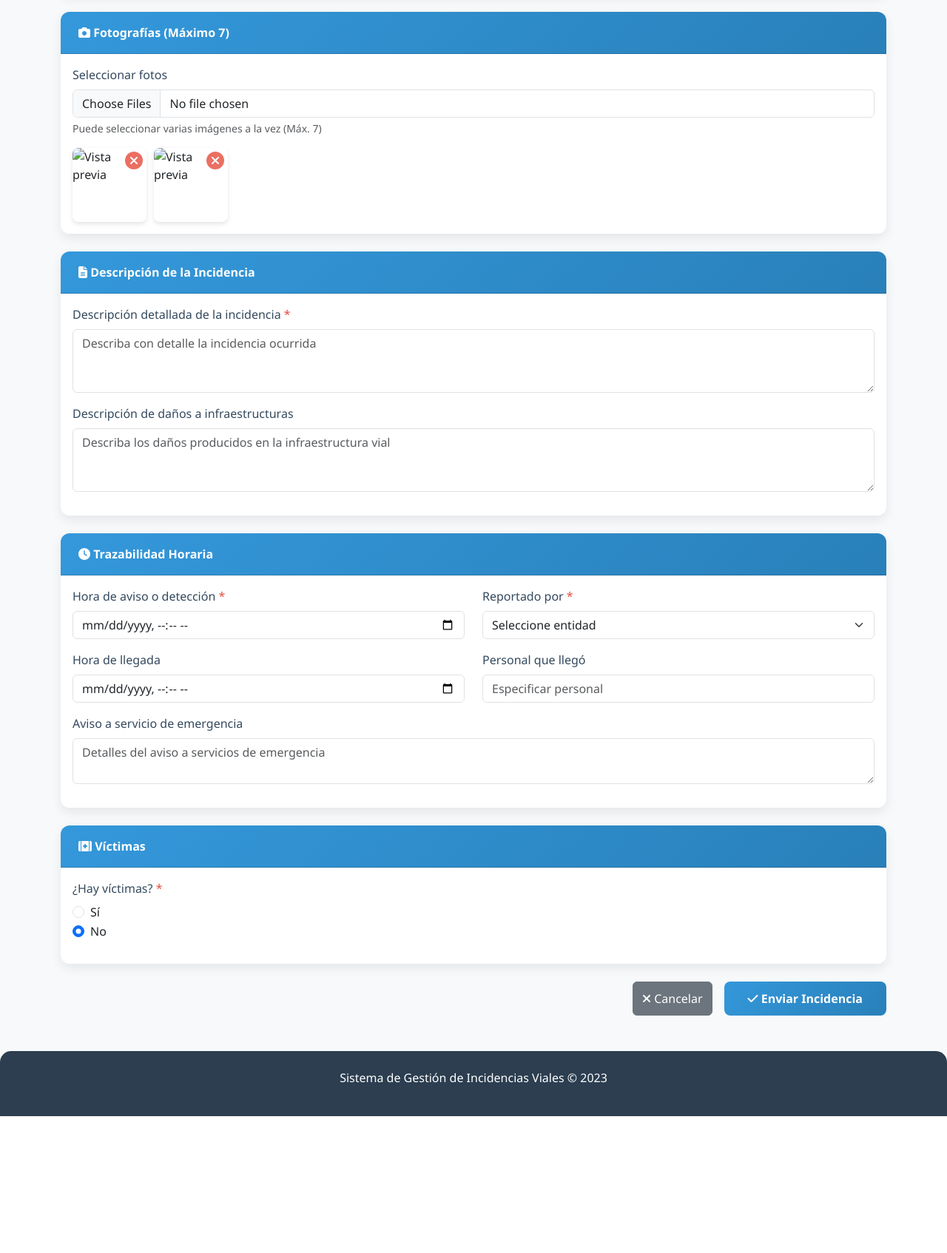
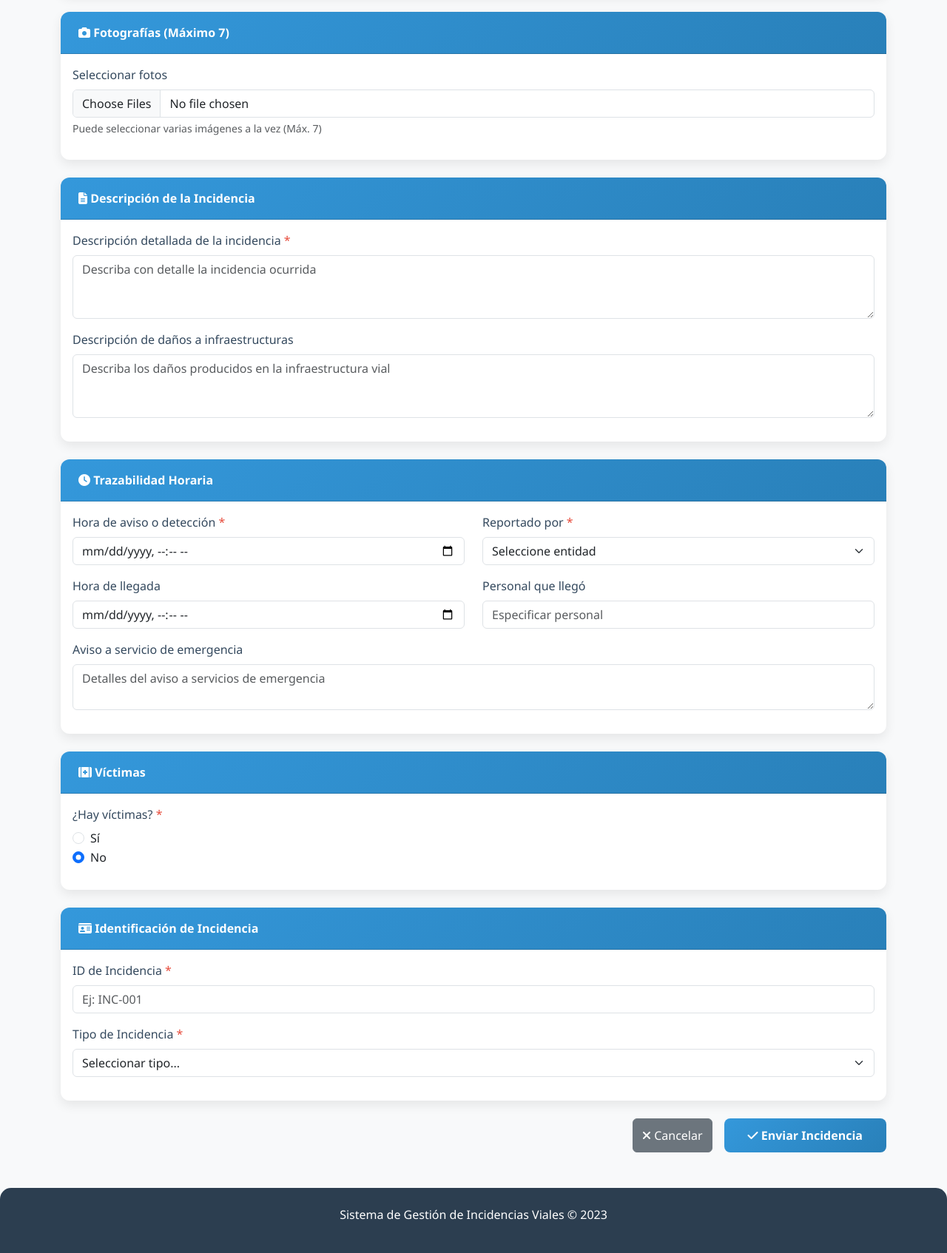
Before and after one commit to MigueBelloCOEX/Backend-incidencias, a Flask app: page / in a window 1280 px wide. Shown: the part 575-2269 px from the top of the page at 74% size. Before the commit the page ends 2084 px from the top, so only its background shows below. Run offline with Flask 3, Linux system fonts and the light colour scheme; some libraries are stand-ins or nearby versions.

Commit message:
Update index.html

```diff
--- a/templates/index.html
+++ b/templates/index.html
@@ -188,7 +212,7 @@
                         </div>
                         <div class="col-md-6 mb-3">
                             <label for="highway" class="form-label required">Carretera</label>
-                            <select class="form-select" id="highway" required>
+                            <select class="form-select" id="highway" name="carretera" required>
                                 <option value="">Seleccione una carretera</option>
                                 <option value="CA-35">CA-35</option>
                                 <option value="CA-36">CA-36</option>
@@ -199,11 +223,11 @@
                     <div class="row">
                         <div class="col-md-4 mb-3">
                             <label for="pk" class="form-label required">Punto Kilométrico (PK)</label>
-                            <input type="text" class="form-control" id="pk" placeholder="Ej: 5+470" required>
+                            <input type="text" class="form-control" id="pk" name="kilometro" placeholder="Ej: 5+470" required>
                         </div>
                         <div class="col-md-4 mb-3">
                             <label for="direction" class="form-label required">Sentido</label>
-                            <select class="form-select" id="direction" required>
+                            <select class="form-select" id="direction" name="sentido" required>
                                 <option value="">Seleccione sentido</option>
                                 <option value="creciente">Creciente</option>
                                 <option value="decreciente">Decreciente</option>
@@ -211,7 +235,7 @@
                         </div>
                         <div class="col-md-4 mb-3">
                             <label for="lane" class="form-label required">Calzada</label>
-                            <select class="form-select" id="lane" required>
+                            <select class="form-select" id="lane" name="calzada" required>
                                 <option value="">Seleccione calzada</option>
                                 <option value="arcen-derecho">Arcén derecho</option>
                                 <option value="carril-derecho">Carril derecho</option>
@@ -224,7 +248,7 @@
 
                     <div class="mb-3">
                         <label for="location" class="form-label required">Ubicación</label>
-                        <textarea class="form-control" id="location" rows="2" placeholder="Describa la ubicación exacta de la incidencia" required></textarea>
+                        <textarea class="form-control" id="location" name="ubicacion" rows="2" placeholder="Describa la ubicación exacta de la incidencia" required></textarea>
                     </div>
                 </div>
             </div>
@@ -237,19 +261,12 @@
                 <div class="card-body">
                     <div class="mb-3">
                         <label for="photos" class="form-label">Seleccionar fotos</label>
-                        <input type="file" class="form-control" id="photos" accept="image/*" multiple>
+                        <input type="file" class="form-control" id="photos" name="fotos" accept="image/*" multiple>
                         <div class="form-text">Puede seleccionar varias imágenes a la vez (Máx. 7)</div>
                     </div>
 
                     <div class="photo-preview" id="photoPreview">
-                        <div class="photo-item">
-                            <img src="https://via.placeholder.com/100x100/3498db/ffffff?text=Vista+1" alt="Vista previa">
-                            <button type="button" class="remove-photo"><i class="fas fa-times"></i></button>
-                        </div>
-                        <div class="photo-item">
-                            <img src="https://via.placeholder.com/100x100/e74c3c/ffffff?text=Vista+2" alt="Vista previa">
-                            <button type="button" class="remove-photo"><i class="fas fa-times"></i></button>
-                        </div>
+                        <!-- Las previsualizaciones de fotos se agregarán aquí -->
                     </div>
                 </div>
             </div>
@@ -262,12 +279,12 @@
                 <div class="card-body">
                     <div class="mb-3">
                         <label for="incidenceDescription" class="form-label required">Descripción detallada de la incidencia</label>
-                        <textarea class="form-control" id="incidenceDescription" rows="3" placeholder="Describa con detalle la incidencia ocurrida" required></textarea>
+                        <textarea class="form-control" id="incidenceDescription" name="descripcion" rows="3" placeholder="Describa con detalle la incidencia ocurrida" required></textarea>
                     </div>
 
                     <div class="mb-3">
                         <label for="damageDescription" class="form-label">Descripción de daños a infraestructuras</label>
-                        <textarea class="form-control" id="damageDescription" rows="3" placeholder="Describa los daños producidos en la infraestructura vial"></textarea>
+                        <textarea class="form-control" id="damageDescription" name="danos_infraestructura" rows="3" placeholder="Describa los daños producidos en la infraestructura vial"></textarea>
                     </div>
                 </div>
             </div>
@@ -281,11 +298,11 @@
                     <div class="row mb-3">
                         <div class="col-md-6">
                             <label for="detectionTime" class="form-label required">Hora de aviso o detección</label>
-                            <input type="datetime-local" class="form-control" id="detectionTime" required>
+                            <input type="datetime-local" class="form-control" id="detectionTime" name="hora_deteccion" required>
                         </div>
                         <div class="col-md-6">
                             <label for="reporter" class="form-label required">Reportado por</label>
-                            <select class="form-select" id="reporter" required>
+                            <select class="form-select" id="reporter" name="reportado_por" required>
                                 <option value="">Seleccione entidad</option>
                                 <option value="COEX CA03">COEX CA03</option>
                                 <option value="112">112</option>
@@ -299,17 +316,17 @@
                     <div class="row mb-3">
                         <div class="col-md-6">
                             <label for="arrivalTime" class="form-label">Hora de llegada</label>
-                            <input type="datetime-local" class="form-control" id="arrivalTime">
+                            <input type="datetime-local" class="form-control" id="arrivalTime" name="hora_llegada">
                         </div>
                         <div class="col-md-6">
                             <label for="arrivalBy" class="form-label">Personal que llegó</label>
-                            <input type="text" class="form-control" id="arrivalBy" placeholder="Especificar personal">
+                            <input type="text" class="form-control" id="arrivalBy" name="personal_llegada" placeholder="Especificar personal">
                         </div>
                     </div>
 
                     <div class="mb-3">
                         <label for="emergencyService" class="form-label">Aviso a servicio de emergencia</label>
-                        <textarea class="form-control" id="emergencyService" rows="2" placeholder="Detalles del aviso a servicios de emergencia"></textarea>
+                        <textarea class="form-control" id="emergencyService" name="aviso_emergencia" rows="2" placeholder="Detalles del aviso a servicios de emergencia"></textarea>
                     </div>
                 </div>
             </div>
@@ -337,19 +354,42 @@
                             <div class="row mb-3">
                                 <div class="col-md-6">
                                     <label for="fatalities" class="form-label">Número de fallecidos</label>
-                                    <input type="number" class="form-control" id="fatalities" min="0" value="0">
+                                    <input type="number" class="form-control" id="fatalities" name="fallecidos" min="0" value="0">
                                 </div>
                                 <div class="col-md-6">
                                     <label for="injured" class="form-label">Número de heridos</label>
-                                    <input type="number" class="form-control" id="injured" min="0" value="0">
+                                    <input type="number" class="form-control" id="injured" name="heridos" min="0" value="0">
                                 </div>
                             </div>
 
                             <div class="mb-3">
                                 <label for="victimDetailsText" class="form-label">Detalles de las víctimas</label>
-                                <textarea class="form-control" id="victimDetailsText" rows="3" placeholder="Proporcione detalles sobre las víctimas"></textarea>
+                                <textarea class="form-control" id="victimDetailsText" name="detalles_victimas" rows="3" placeholder="Proporcione detalles sobre las víctimas"></textarea>
                             </div>
                         </div>
+                    </div>
+                </div>
+            </div>
+
+            <!-- Sección: ID de Incidencia -->
+            <div class="card">
+                <div class="card-header">
+                    <i class="fas fa-id-card"></i> Identificación de Incidencia
+                </div>
+                <div class="card-body">
+                    <div class="mb-3">
+                        <label for="incidenceId" class="form-label required">ID de Incidencia</label>
+                        <input type="text" class="form-control" id="incidenceId" name="id" placeholder="Ej: INC-001" required>
+                    </div>
+
+                    <div class="mb-3">
+                        <label for="incidenceType" class="form-label required">Tipo de Incidencia</label>
+                        <select class="form-select" id="incidenceType" name="tipo" required>
+                            <option value="">Seleccionar tipo...</option>
+                            <option value="accidente">🚗 Accidente</option>
+                            <option value="obra">🚧 Obra</option>
+                            <option value="clima">🌧️ Clima</option>
+                        </select>
                     </div>
                 </div>
             </div>
@@ -369,6 +409,9 @@
     </footer>
 
     <script>
+        // URL base de la API (ajusta según tu entorno)
+        const API_BASE_URL = window.location.origin; // Usa la misma URL del frontend
+
         document.addEventListener('DOMContentLoaded', function() {
             // Mostrar/ocultar detalles de víctimas
             const victimsYes = document.getElementById('victimsYes');
@@ -387,40 +430,17 @@
                 }
             });
 
-            // Validación del formulario
-            const form = document.getElementById('incidenceForm');
-
-            form.addEventListener('submit', function(e) {
-                e.preventDefault();
-
-                // Validar que se haya seleccionado si es reseñable
-                const remarkable = document.querySelector('input[name="remarkable"]:checked');
-                if (!remarkable) {
-                    alert('Por favor, indique si la incidencia es reseñable');
-                    return;
-                }
-
-                // Aquí se pueden agregar más validaciones
-
-                // Si todo está bien, mostrar mensaje de éxito
-                alert('Incidencia enviada correctamente');
-                form.reset();
-                victimDetails.style.display = 'none';
-            });
-
-            // Simular previsualización de fotos (en un caso real se implementaría la subida real)
+            // Manejo de previsualización de fotos
             const photoInput = document.getElementById('photos');
             const photoPreview = document.getElementById('photoPreview');
 
             photoInput.addEventListener('change', function() {
-                // Limpiar previsualización existente (excepto las dos de ejemplo)
-                while (photoPreview.children.length > 2) {
-                    photoPreview.removeChild(photoPreview.lastChild);
-                }
+                // Limpiar previsualización existente
+                photoPreview.innerHTML = '';
 
                 // Limitar a 7 fotos máximo
-                if (photoPreview.children.length + this.files.length > 7) {
-                    alert('Solo puede subir un máximo de 7 fotos');
+                if (this.files.length > 7) {
+                    showAlert('Solo puede subir un máximo de 7 fotos', 'warning');
                     this.value = '';
                     return;
                 }
@@ -445,6 +465,15 @@
 
                         button.addEventListener('click', function() {
                             photoPreview.removeChild(div);
+                            // También eliminar el archivo del input
+                            const filesArray = Array.from(photoInput.files);
+                            const index = filesArray.indexOf(file);
+                            if (index !== -1) {
+                                filesArray.splice(index, 1);
+                                const dt = new DataTransfer();
+                                filesArray.forEach(f => dt.items.add(f));
+                                photoInput.files = dt.files;
+                            }
                         });
 
                         div.appendChild(img);
@@ -456,14 +485,95 @@
                 }
             });
 
-            // Funcionalidad para eliminar fotos
-            const removeButtons = document.querySelectorAll('.remove-photo');
-            removeButtons.forEach(button => {
-                button.addEventListener('click', function() {
-                    this.parentElement.remove();
-                });
+            // Envío del formulario
+            const form = document.getElementById('incidenceForm');
+
+            form.addEventListener('submit', async function(e) {
+                e.preventDefault();
+
+                // Validar que se haya seleccionado si es reseñable
+                const remarkable = document.querySelector('input[name="remarkable"]:checked');
+                if (!remarkable) {
+                    showAlert('Por favor, indique si la incidencia es reseñable', 'warning');
+                    return;
+                }
+
+                // Mostrar indicador de carga
+                const submitButton = form.querySelector('button[type="submit"]');
+                const originalText = submitButton.innerHTML;
+                submitButton.disabled = true;
+                submitButton.innerHTML = '<i class="fas fa-spinner fa-spin"></i> Enviando...';
+
+                try {
+                    // Crear FormData para enviar archivos
+                    const formData = new FormData(form);
+
+                    // Añadir campo "remarkable" al FormData
+                    formData.append('remarkable', remarkable.value);
+
+                    // Enviar datos al backend
+                    const response = await fetch(`${API_BASE_URL}/api/incidencias`, {
+                        method: 'POST',
+                        body: formData
+                    });
+
+                    const result = await response.json();
+
+                    if (response.ok) {
+                        showAlert('Incidencia enviada correctamente', 'success');
+                        form.reset();
+                        victimDetails.style.display = 'none';
+                        photoPreview.innerHTML = '';
+
+                        // Mostrar enlaces generados
+                        if (result.instructions) {
+                            setTimeout(() => {
+                                showAlert(`
+                                    <strong>Enlaces generados:</strong><br>
+                                    - <a href="${result.map_view_url}" target="_blank">Ver Mapa Interactivo</a><br>
+                                    - <a href="${result.google_maps_url}" target="_blank">Abrir en Google Maps</a><br>
+                                    - <a href="${result.download_url}" target="_blank">Descargar KML</a>
+                                `, 'info', 10000);
+                            }, 1000);
+                        }
+                    } else {
+                        showAlert(result.error || 'Error al enviar la incidencia', 'danger');
+                    }
+                } catch (error) {
+                    console.error('Error:', error);
+                    showAlert('Error de conexión: ' + error.message, 'danger');
+                } finally {
+                    // Restaurar botón
+                    submitButton.disabled = false;
+                    submitButton.innerHTML = originalText;
+                }
             });
+
+            // Función para mostrar alertas
+            function showAlert(message, type = 'info', duration = 5000) {
+                const alertDiv = document.createElement('div');
+                alertDiv.className = `alert alert-${type} alert-dismissible fade show`;
+                alertDiv.innerHTML = `
+                    ${message}
+                    <button type="button" class="btn-close" data-bs-dismiss="alert"></button>
+                `;
+
+                document.getElementById('alertContainer').appendChild(alertDiv);
+
+                // Auto cerrar después de un tiempo
+                if (duration > 0) {
+                    setTimeout(() => {
+                        if (alertDiv.parentNode) {
+                            alertDiv.classList.remove('show');
+                            setTimeout(() => alertDiv.remove(), 150);
+                        }
+                    }, duration);
+                }
+            }
         });
     </script>
+
+    <!-- Bootstrap JS (necesario para funcionalidades como cerrar alertas) -->
+    <script src="https://cdn.jsdelivr.net/npm/bootstrap@5.3.0/dist/js/bootstrap.bundle.min.js"></script>
 </body>
 </html>
```
Also changed, not shown: other parts of templates/index.html (+27 -3 lines).
